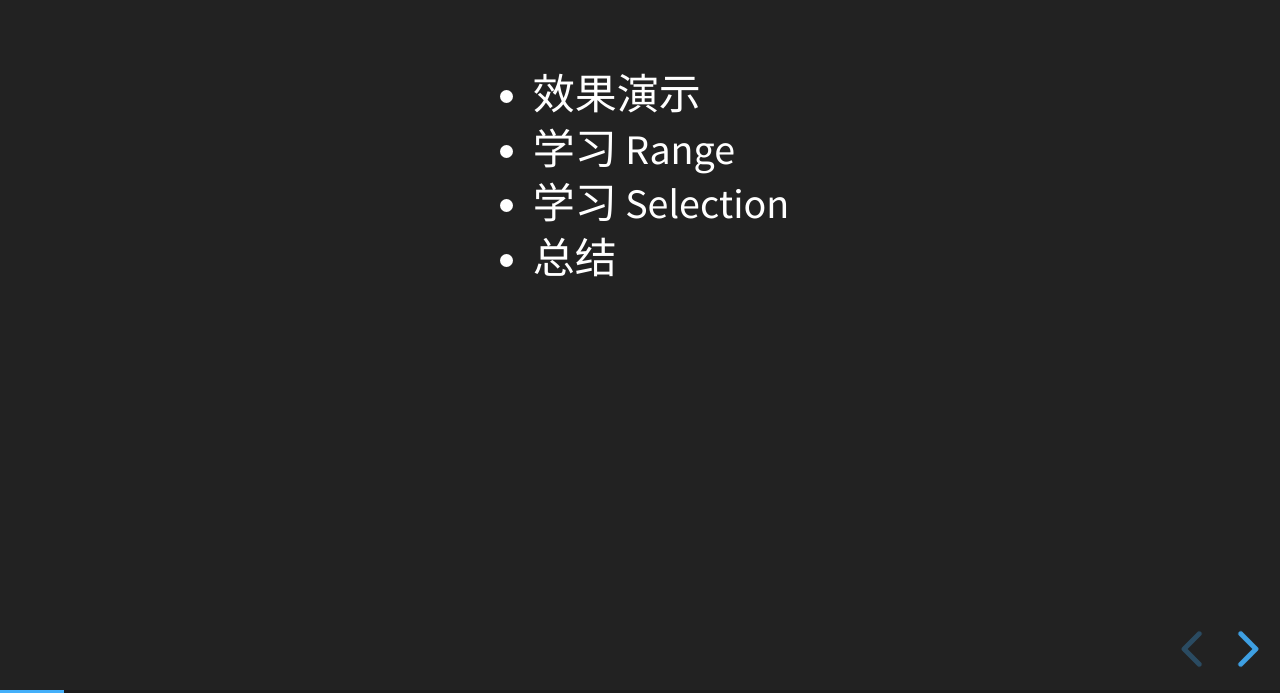
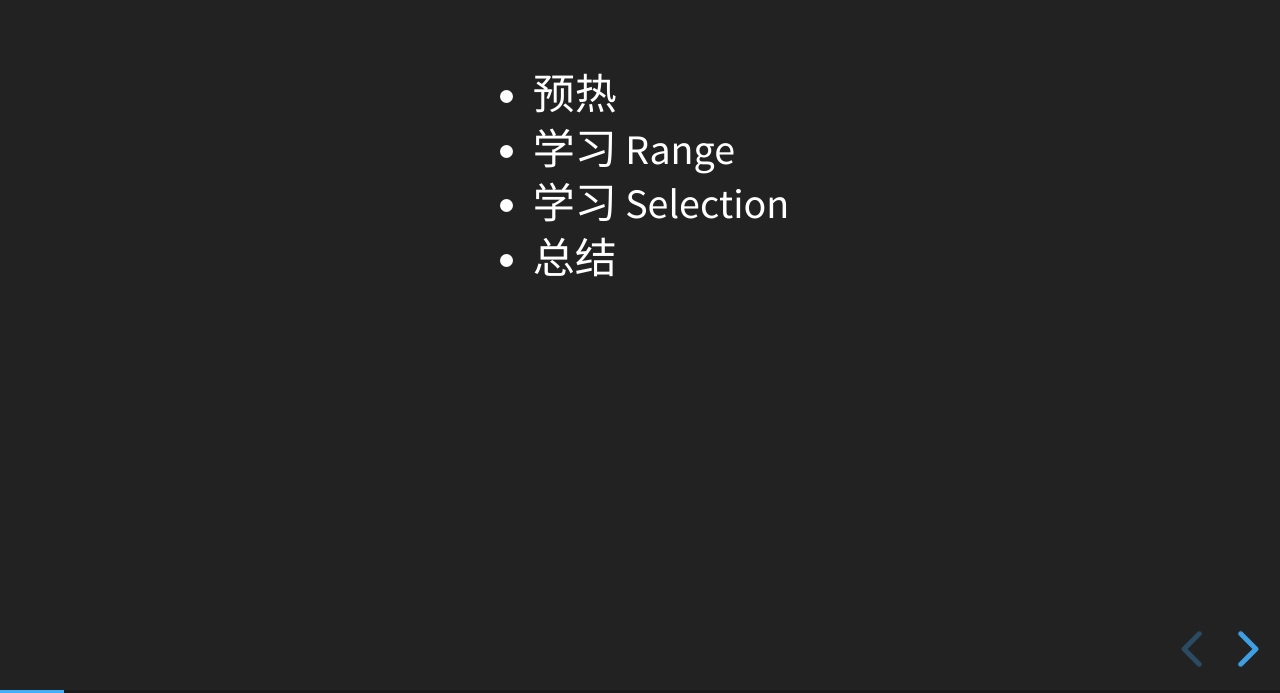
Before and after one commit to hex-ci/presentation, a plain HTML site: page selection-range.html in a window 1280 px wide. Both pictures are taken after a click on the button "next slide". Shown: the part 107-800 px from the top of the page. Drawn offline with Linux system fonts and the light colour scheme.

Commit message:
Update selection-range.html

```diff
--- a/selection-range.html
+++ b/selection-range.html
@@ -46,7 +46,7 @@
           <h3>目录</h3>
           <br>
           <ul>
-            <li>效果演示</li>
+            <li>预热</li>
             <li>学习 Range</li>
             <li>学习 Selection</li>
             <li>总结</li>
@@ -54,7 +54,7 @@
         </section>
 
         <section>
-          <h3>效果演示</h3>
+          <h3>预热</h3>
           <div>
             <video src="images/selection-range/1.mp4" controls autoplay width="73%"></video>
           </div>
```
